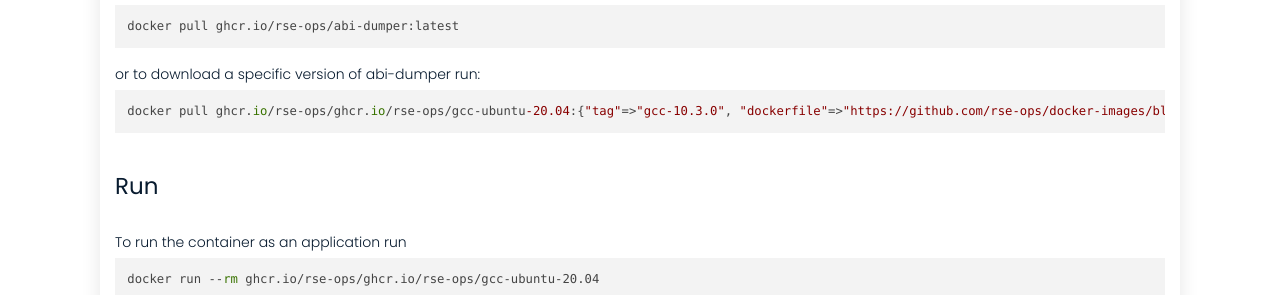
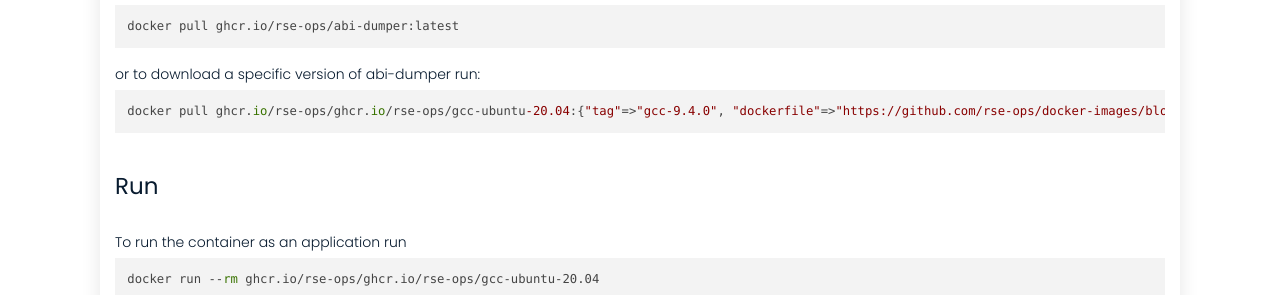
Before and after one commit to rse-ops/docker-images, a Jekyll site: the page built from _library/ghcr.io-rse-ops-gcc-ubuntu-20.04.md, in a window 1280 px wide and 1002 px high. Shown: the part 520-815 px from the top of the window. Built offline with Jekyll 4.4.1, drawn with Linux system fonts in a browser that asks for light colours; nearby versions of some CDN libraries.

Commit message:
Automated push to update library 2021-11-21

```diff
--- a/_library/ghcr.io-rse-ops-gcc-ubuntu-20.04.md
+++ b/_library/ghcr.io-rse-ops-gcc-ubuntu-20.04.md
@@ -1,14 +1,11 @@
 ---
 layout: container
 name: ghcr.io/rse-ops/gcc-ubuntu-20.04
-updated_at: 2021-11-21 05:13:11.849792
+updated_at: 2021-11-21 05:22:22.429278
 
 
 container_url: https://github.com/orgs/rse-ops/packages/container/package/gcc-ubuntu-20.04
 versions:
- - tag: gcc-10.3.0
-   dockerfile: https://github.com/rse-ops/docker-images/blob/main/ubuntu/gcc/Dockerfile
-   manifest: https://crane.ggcr.dev/manifest/ghcr.io/rse-ops/gcc-ubuntu-20.04:gcc-10.3.0
  - tag: gcc-9.4.0
    dockerfile: https://github.com/rse-ops/docker-images/blob/main/ubuntu/gcc/Dockerfile
    manifest: https://crane.ggcr.dev/manifest/ghcr.io/rse-ops/gcc-ubuntu-20.04:gcc-9.4.0
```
Also changed, not shown: other parts of _library/ghcr.io-rse-ops-gcc-ubuntu-20.04.md (+3 -0 lines).
